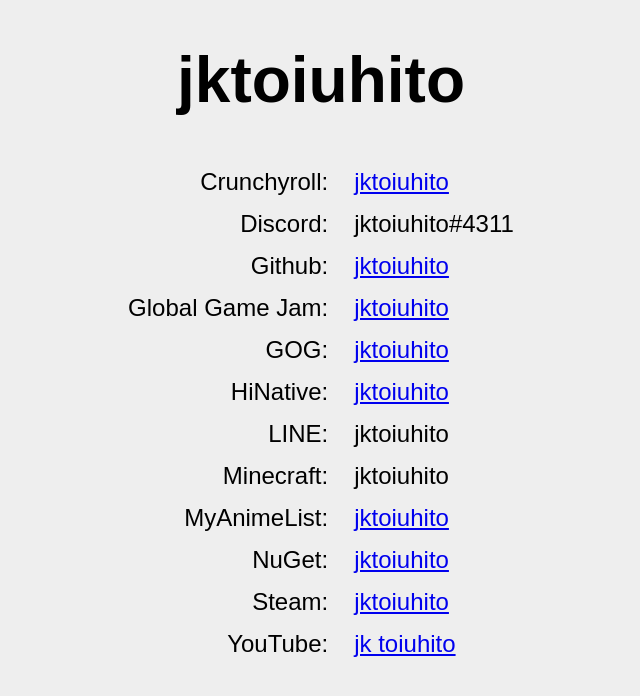
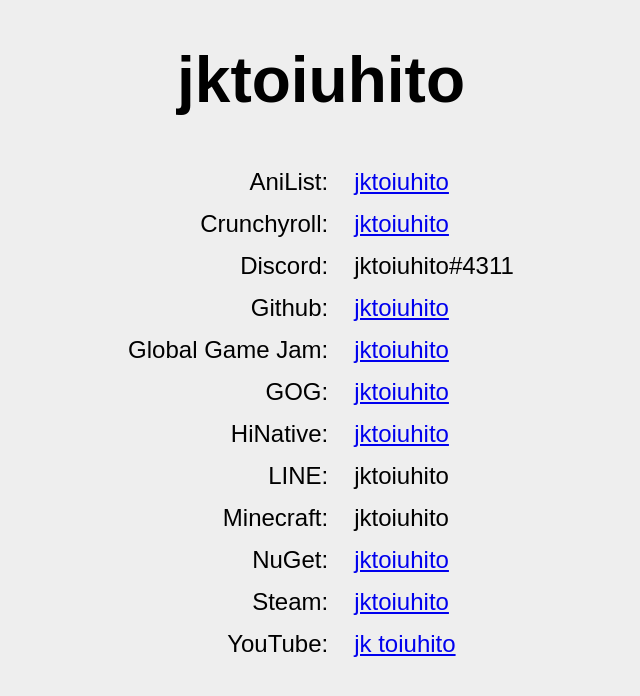
Before and after one commit to jktoiuhito/jktoiuhito.github.io, a plain HTML site: page index.html in a window 1280 px wide. Shown: the whole page, without its empty margins (319-959 px from the left). Drawn offline with Linux system fonts and the light colour scheme.

Commit message:
Update index.html

```diff
--- a/index.html
+++ b/index.html
@@ -8,6 +8,10 @@
 .right {text-align:left;}
 </style></head><body><h1>jktoiuhito</h1><table>
 <tr>
+	<td class="left">AniList</td>
+	<td class="right"><a href="https://anilist.co/user/jktoiuhito/">jktoiuhito</a></td>
+</tr>
+	<tr>
 	<td class="left">Crunchyroll</td>
 	<td class="right"><a href="https://www.crunchyroll.com/user/jktoiuhito">jktoiuhito</a></td>
 </tr>
@@ -40,10 +44,6 @@
 	<td class="right">jktoiuhito</td>
 </tr>
 <tr>
-	<td class="left">MyAnimeList</td>
-	<td class="right"><a href="https://myanimelist.net/profile/jktoiuhito">jktoiuhito</a></td>
-</tr>
-<tr>
 	<td class="left">NuGet</td>
 	<td class="right"><a href="https://www.nuget.org/profiles/jktoiuhito">jktoiuhito</a></td>
 </tr>
```
